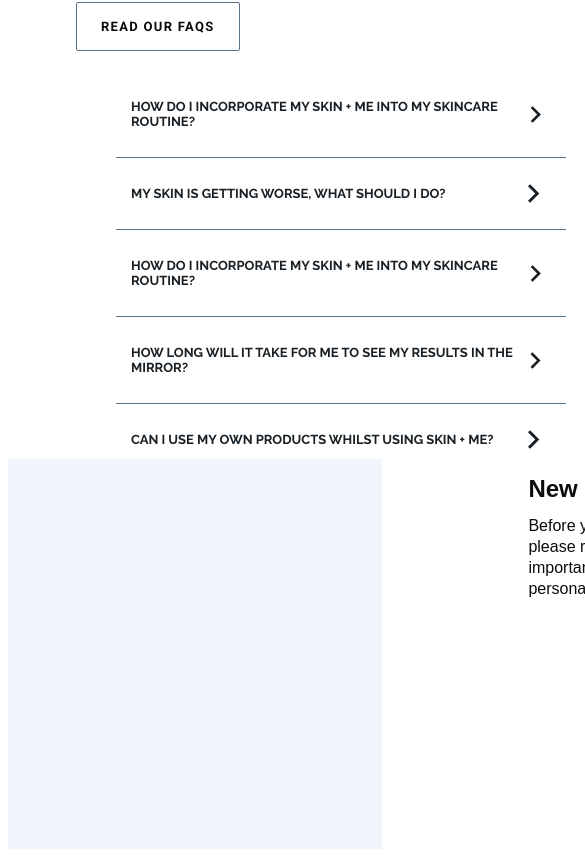
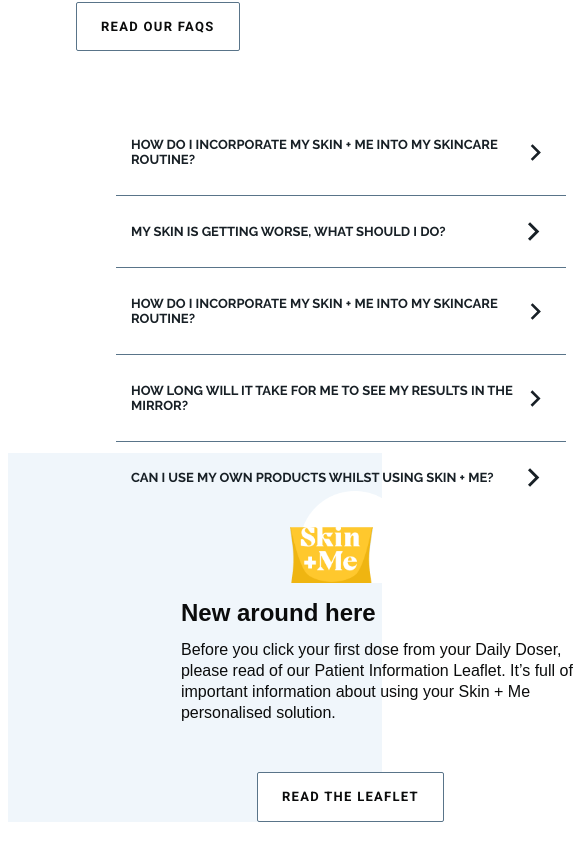
Before and after one commit to szopian/gs-skin-and-me, a React (Create React App) app in the folder skin-and-me-react-app/: page / in a window 390 px wide. Shown: the part 895-1752 px from the top of the page, 585 px wide, since content can reach past the window. Built offline with nearby package versions, Linux system fonts and the light colour scheme; the HTML template or start-up script is replaced by a standard one.

Commit message:
add changes working on responsive design

```diff
--- a/skin-and-me-react-app/src/components/Card.js
+++ b/skin-and-me-react-app/src/components/Card.js
@@ -3,10 +3,10 @@
 
 export const Card = styled.div`
   justify-content: space-between;
-  display: grid;
+  display: flex;
   width: ${px2vw(879, 1440)};
-  min-height: ${px2vw(300, 300)};
-  flex-direction: column;
+  /* min-height: ${px2vw(300, 300)}; */
+  flex-direction: row;
   padding: ${px2vw(50)};
   margin: ${px2vw(20)};
   height: 100%;
@@ -18,7 +18,8 @@
   }
 
   @media (max-width: 768px) {
-    display: block;
+    display: flex;
+    flex-direction: column;
   }
 
   @media (min-width: 1024px) {
--- a/skin-and-me-react-app/src/components/CardOne.js
+++ b/skin-and-me-react-app/src/components/CardOne.js
@@ -36,7 +36,7 @@
   color: #0b0c0c;
 `;
 
-const ImgContainer = styled.div`
+const Img = styled.div`
   justify-content: center;
   align-items: center;
   grid-column: 2;
@@ -50,6 +50,7 @@
 
   @media (max-width: 768px) {
     margin-top: 25px;
+    margin-left: 25%;
   }
 `;
 
@@ -64,7 +65,7 @@
           bText={Data.components[0].buttonText}
         />
       </Container>
-      <ImgContainer></ImgContainer>
+      <Img />
     </Card>
   );
 }
--- a/skin-and-me-react-app/src/components/CardThree.js
+++ b/skin-and-me-react-app/src/components/CardThree.js
@@ -3,25 +3,23 @@
 import ButtonLink from "./ButtonLink";
 import Data from "../data.json";
 import px2vw from "../utils/px2vw";
+import Image from "../images/package-icon.png";
 
 const Section = styled.div`
+  height: 100%;
   width: 100%;
+  justify-content: center;
+  display: grid;
   background-color: #f0f6fb;
 `;
 
 const Card = styled.div`
-  width: 100%;
-  /* height: 241px; */
-
-  display: grid;
-  justify-content: center;
-
-  /* justify-content: space-between; */
-  display: grid;
-  /* width: ${px2vw(879, 1440)}; */
-  min-height: ${px2vw(300, 300)};
-  flex-direction: column;
-  /* padding: ${px2vw(50)}; */
+  justify-content: space-between;
+  display: flex;
+  width: ${px2vw(879, 1440)};
+  /* min-height: ${px2vw(250, 250)}; */
+  flex-direction: row;
+  padding: ${px2vw(50)};
   margin: ${px2vw(20)};
   height: 100%;
 
@@ -29,33 +27,46 @@
     width: ${px2vw(600, 768)};
     min-height: ${px2vw(300)};
     height: 100%;
-  }
-
-  @media (max-width: 768px) {
-    display: block;
+    align-items: center;
+    justify-content: center;
   }
 
   @media (min-width: 1024px) {
     width: ${px2vw(950, 1440)};
     min-height: ${px2vw(300)};
     height: 100%;
+    align-items: center;
+    justify-content: center;
   }
 `;
 
 const Wrapper = styled.div`
-  display: flexbox;
+  display: flex;
   align-items: center;
   justify-content: center;
-  padding: 0 290px;
+
+  @media (max-width: 768px) {
+    display: flex;
+    flex-direction: column;
+    /* align-items: center;
+    justify-content: center; */
+  }
 `;
 
-const ImgContainer = styled.div`
+const Img = styled.div`
   height: 92px;
   width: 120px;
+  justify-content: center;
+  align-items: center;
+  grid-column: 1;
+
+  background-image: url(${Image});
+  background-repeat: no-repeat;
+  background-size: cover;
 `;
 
 const Container = styled.div`
-  grid-column: 1;
+  grid-column: 2;
   font-family: "proxima-nova", sans-serif;
   padding: 0 46px 0 105px;
 `;
@@ -92,7 +103,7 @@
     <Section>
       <Card>
         <Wrapper>
-          <ImgContainer></ImgContainer>
+          <Img />
           <Container>
             <Title>{Data.components[2].title}</Title>
             <Content>{Data.components[2].content}</Content>
```
